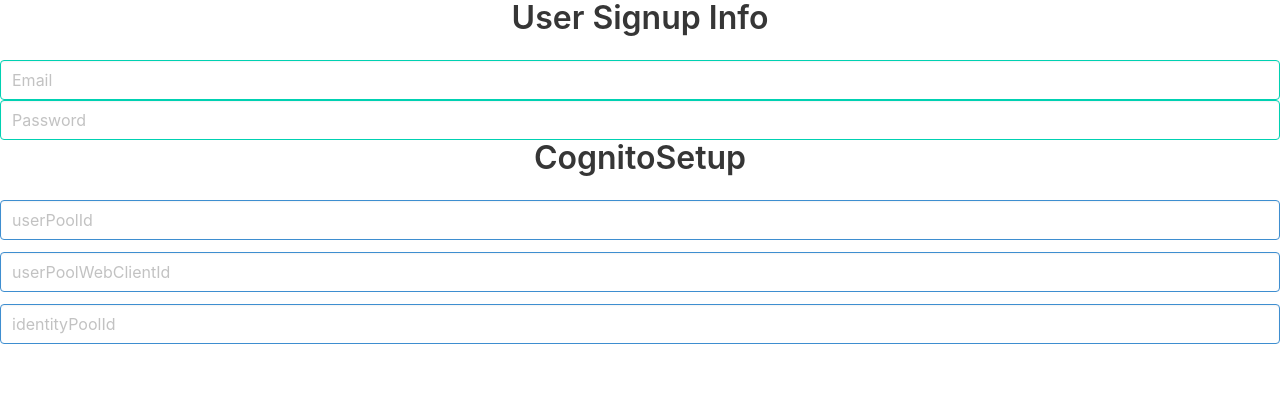
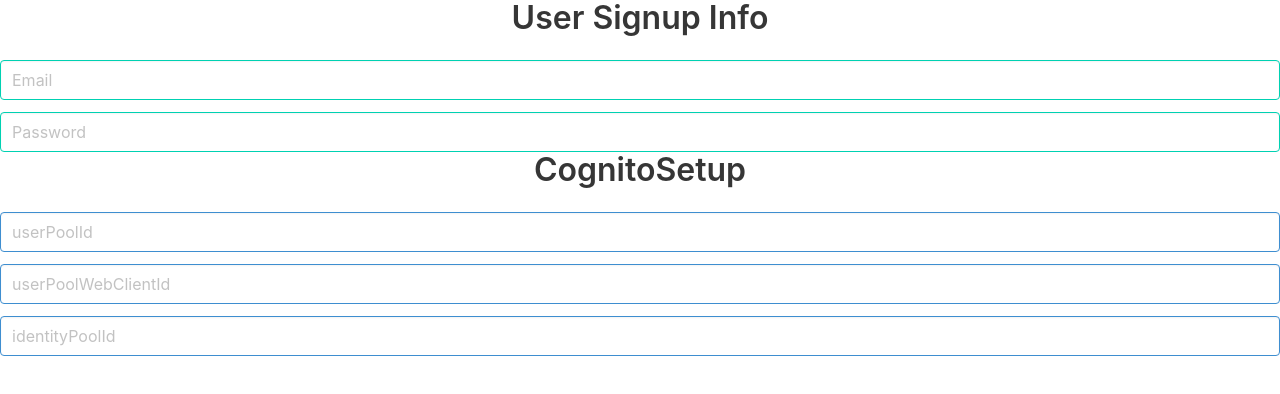
Before and after one commit to absolve-dev/aws-cognito-auth-tool, a React (Create React App) app: page / in a window 1280 px wide. Shown: the top 394 px of the page. Built offline with nearby package versions, Linux system fonts and the light colour scheme.

Commit message:
fix bulma input element spacing between inputs

```diff
--- a/src/containers/Authentication/Signup.js
+++ b/src/containers/Authentication/Signup.js
@@ -34,6 +34,8 @@
                             onChange={this.handleChange}
                         />
                     </div>
+                </div>
+                <div className="field">
                     <div className="control">
                         <input
                             type="text"
```
